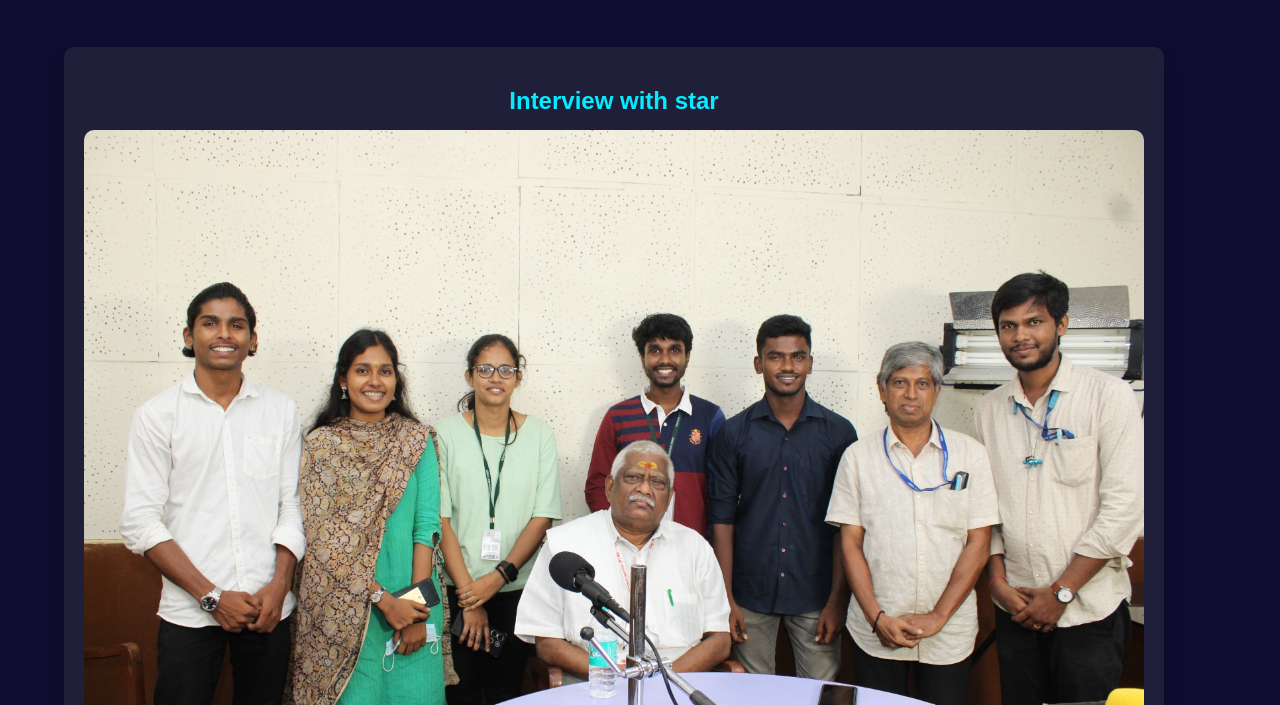
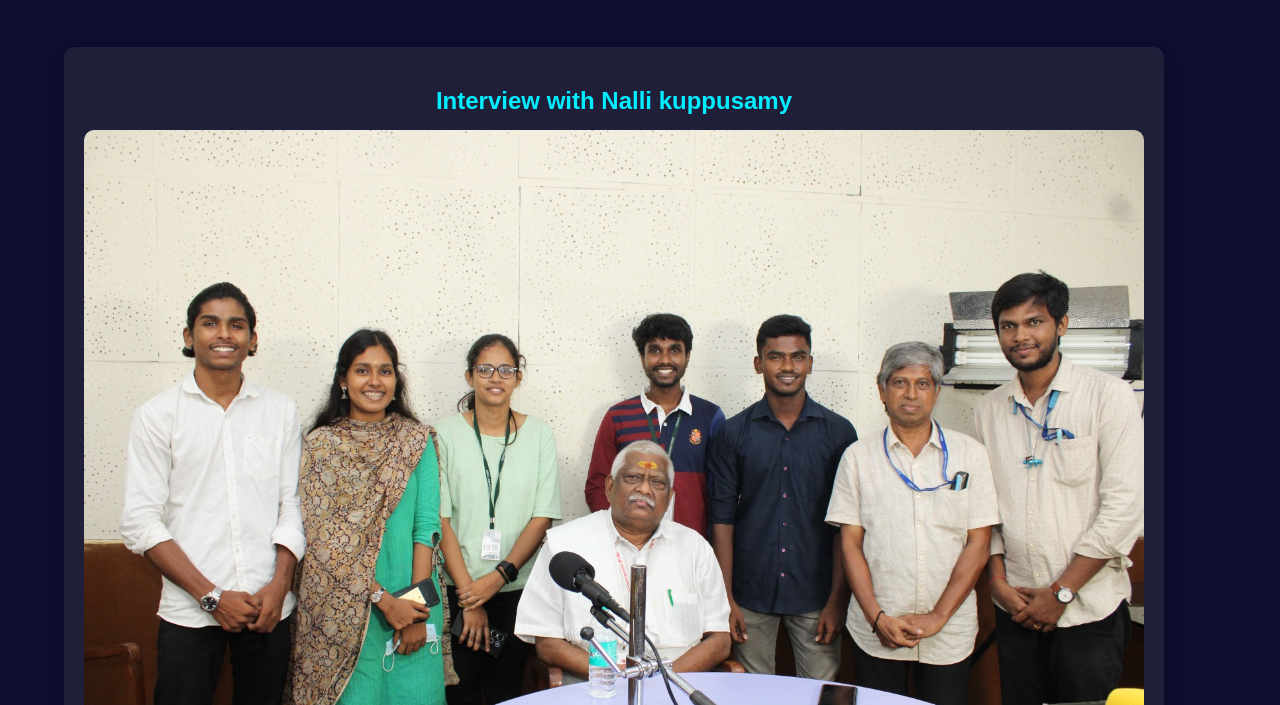
Before and after one commit to viva2k24/portfolio, a plain HTML site: page radio_jockey/page.html in a window 1280 px wide. Shown: the part 95-800 px from the top of the page. Drawn offline with Linux system fonts and the light colour scheme.

Commit message:
Update page.html

```diff
--- a/radio_jockey/page.html
+++ b/radio_jockey/page.html
@@ -13,7 +13,7 @@
                 <h1 class="sub-title">Radio Jockey <span>Anna FM 90.4</span></h1>
                 <div class="services-list">
                     <div id="project2" class="project-card">
-                        <h2 class="project-title">Interview with star</h2>
+                        <h2 class="project-title">Interview with Nalli kuppusamy</h2>
                         <img src="img1.jpg" alt="Graphic Design Project 2" class="project-img">
                     </div>
                     <div id="project3" class="project-card">
```
